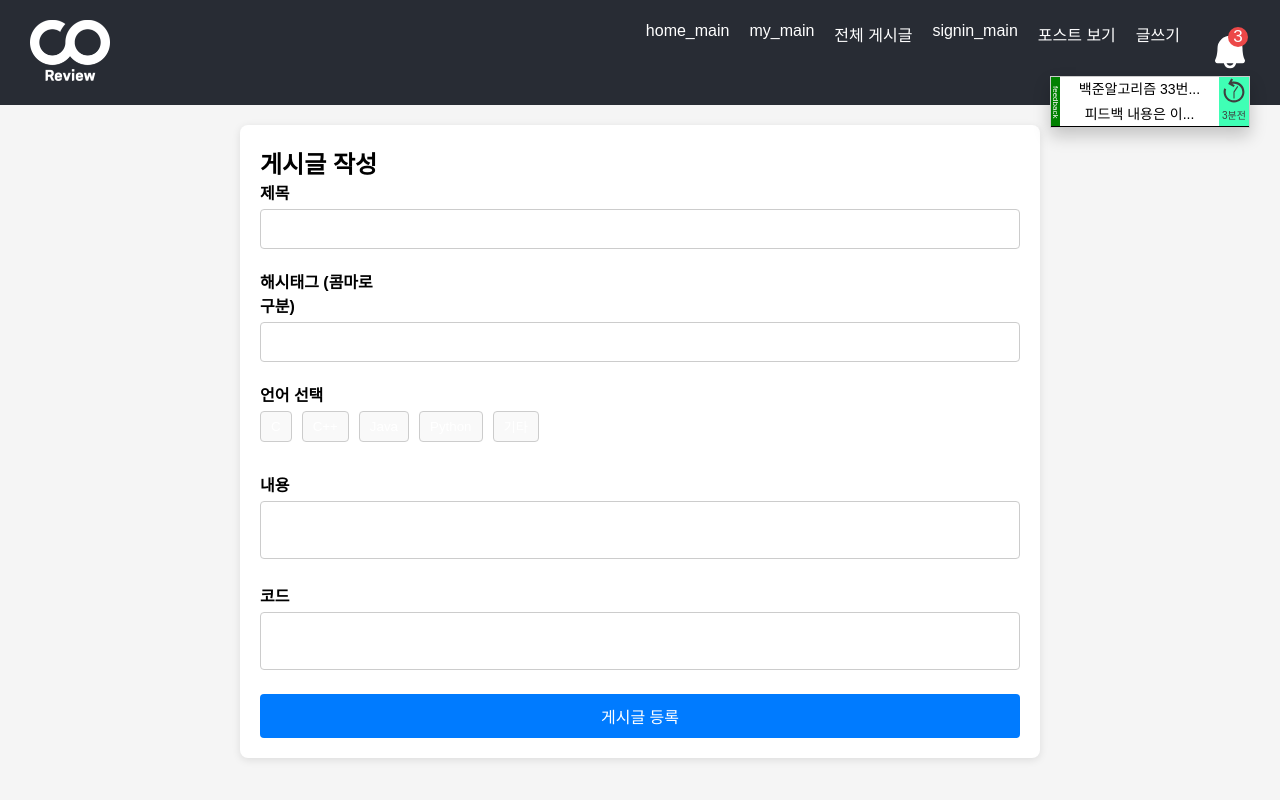
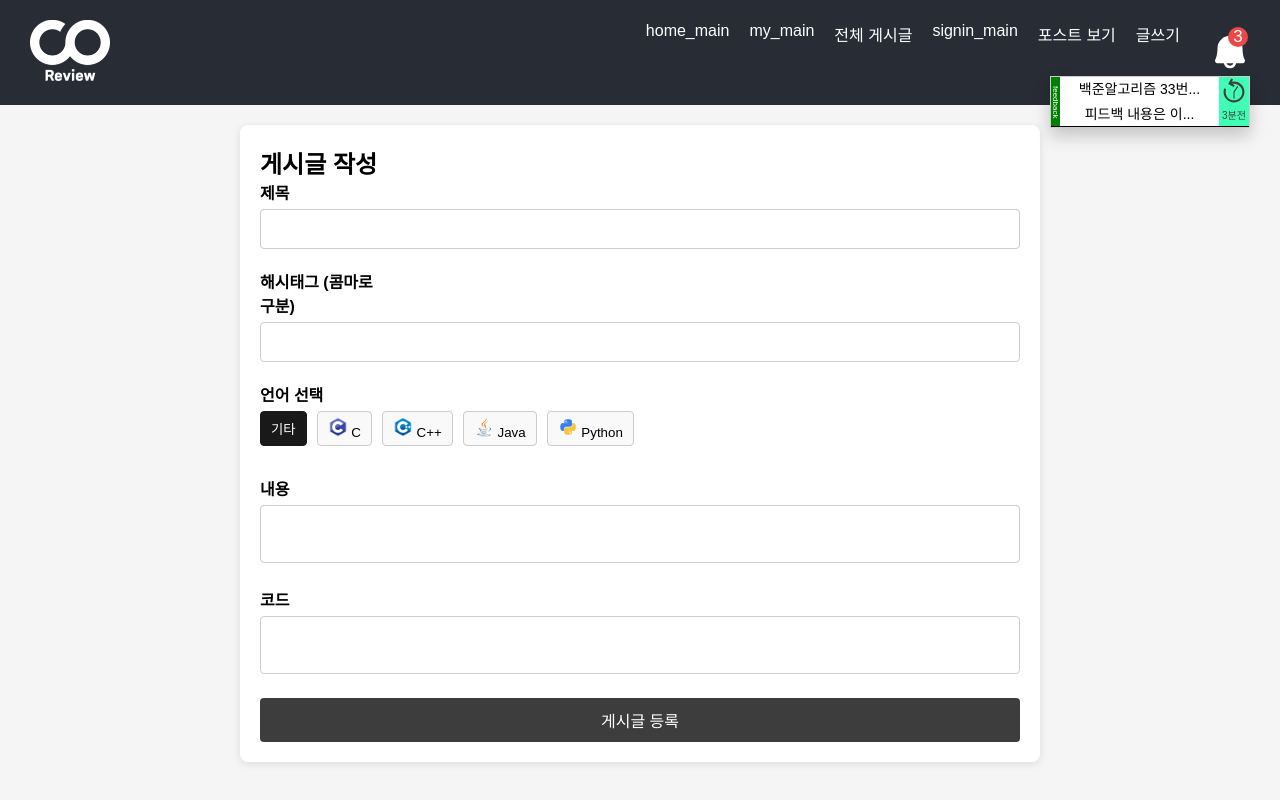
Before and after one commit to Core-View/Front-End, a React (Create React App) app in the folder front/: page /post_write in a window 1280 px wide. Built offline with nearby package versions, Linux system fonts and the light colour scheme.

Commit message:
Style: 언어 선택 버튼 스타일 수정

```diff
--- a/front/src/Post/post_write.css
+++ b/front/src/Post/post_write.css
@@ -45,7 +45,7 @@ body {
 }
 
 button[type="submit"] {
-    background-color: #007bff;
+    background-color: #3d3d3d;
     color: white;
     padding: 10px 20px;
     border: none;
@@ -56,7 +56,7 @@ button[type="submit"] {
 }
 
 button[type="submit"]:hover {
-    background-color: #0056b3;
+    background-color: #191919;
 }
 
 .language-buttons {
@@ -69,15 +69,21 @@ button[type="submit"]:hover {
     padding: 5px 10px;
     border: 1px solid #ccc;
     background-color: #f9f9f9;
+    color: black;
     cursor: pointer;
 }
 
 .language-buttons button.active {
-    background-color: #007bff;
+    background-color: #191919;
     color: white;
-    border: 1px solid #007bff;
+    border: 1px solid #191919;
 }
 
 .language-buttons button:hover {
-    background-color: #e2e6ea;
+    color: white;
+    background-color: #191919;
 }
+
+.write-language-icon {
+    max-width: 20px; /* 최대 너비 설정 */
+}
--- a/front/src/Post/post_write.jsx
+++ b/front/src/Post/post_write.jsx
@@ -85,38 +85,54 @@ const PostWrite = () => {
                     <div className="language-buttons">
                         <button
                             type="button"
+                            className={language === "" ? "active" : ""}
+                            onClick={() => handleLanguageChange("")}
+                        >
+                            기타
+                        </button>
+                        <button
+                            type="button"
                             className={language === "c" ? "active" : ""}
                             onClick={() => handleLanguageChange("c")}
                         >
-                            C
+                            <img
+                                src="/images/language_icons/c_icon.png"
+                                alt=""
+                                className="write-language-icon"
+                            /> C
                         </button>
                         <button
                             type="button"
                             className={language === "cpp" ? "active" : ""}
                             onClick={() => handleLanguageChange("cpp")}
                         >
-                            C++
+                            <img
+                                src="/images/language_icons/cpp_icon.png"
+                                alt=""
+                                className="write-language-icon"
+                            /> C++
                         </button>
                         <button
                             type="button"
                             className={language === "java" ? "active" : ""}
                             onClick={() => handleLanguageChange("java")}
                         >
-                            Java
+                            <img
+                                src="/images/language_icons/java_icon.png"
+                                alt=""
+                                className="write-language-icon"
+                            /> Java
                         </button>
                         <button
                             type="button"
                             className={language === "python" ? "active" : ""}
                             onClick={() => handleLanguageChange("python")}
                         >
-                            Python
-                        </button>
-                        <button
-                            type="button"
-                            className={language === "Another" ? "active" : ""}
-                            onClick={() => handleLanguageChange("")}
-                        >
-                            기타
+                            <img
+                                src="/images/language_icons/python_icon.png"
+                                alt=""
+                                className="write-language-icon"
+                            /> Python
                         </button>
                     </div>
                 </div>
```
